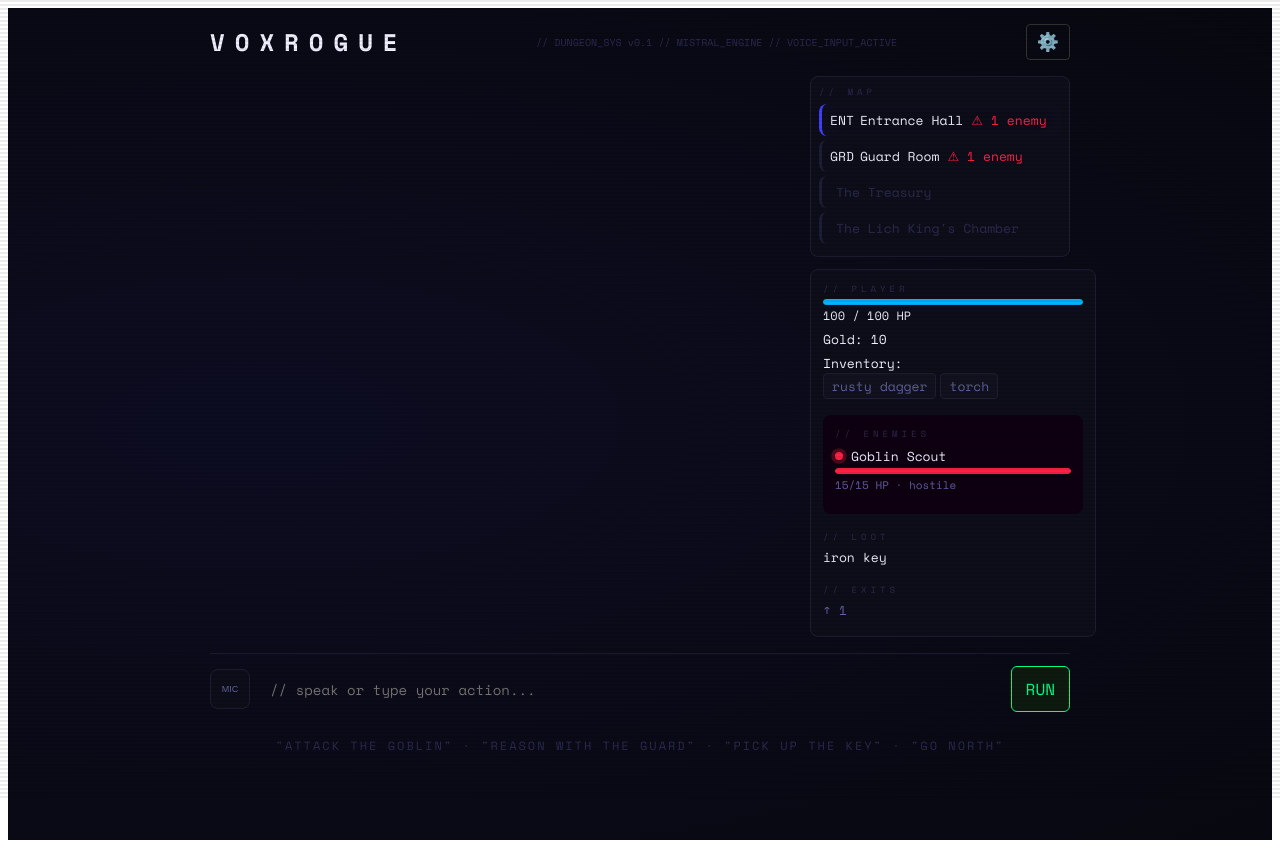
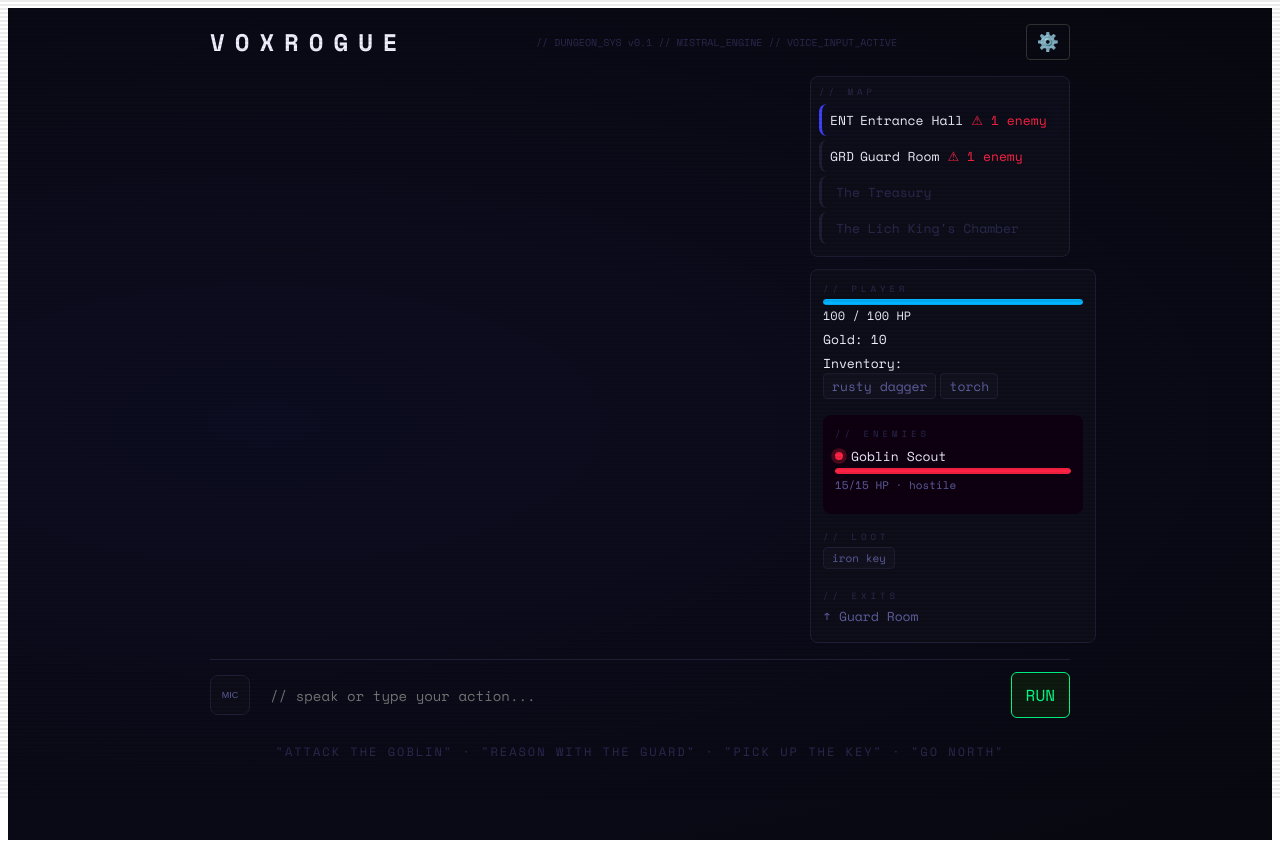
Before and after one commit to Devansh-Ruia/VoxRogue, a React (Vite) app: page / in a window 1280 px wide. Built offline with nearby package versions, Linux system fonts and the light colour scheme.

Commit message:
Fix:UIImprovements

```diff
--- a/src/components/GameLog.jsx
+++ b/src/components/GameLog.jsx
@@ -50,6 +50,7 @@ export function GameLog({ log, isThinking, logColors }) {
                 ? "0 0 8px #ffaa0044, 0 0 20px #ffaa0022"
                 : "none",
             animation: "log-entry 0.15s ease-out",
+            background: entry.type === "narrator" ? "transparent" : "none",
           }}
         >
           {entry.text}
--- a/src/components/StatusPanel.jsx
+++ b/src/components/StatusPanel.jsx
@@ -1,3 +1,6 @@
+import { useState } from "react";
+import { DUNGEON } from "../game/dungeon";
+
 export function StatusPanel({ player, room }) {
   const hpPct = ((player.hp ?? player.maxHp) / (player.maxHp || 1)) * 100;
   const hpColor =
@@ -121,7 +124,28 @@ export function StatusPanel({ player, room }) {
       {loot.length > 0 && (
         <section>
           <div style={{ color: "#2a2a50", marginBottom: 4, fontSize: 9, letterSpacing: 4 }}>// LOOT</div>
-          <div>{loot.join(", ")}</div>
+          <div style={{ display: "inline-flex", gap: 4, flexWrap: "wrap" }}>
+            {loot.length
+              ? loot.map((item, idx) => (
+                  <span
+                    key={idx}
+                    style={{
+                      display: "inline-block",
+                      background: "#12121f",
+                      border: "1px solid #1e1e35",
+                      borderRadius: "4px",
+                      padding: "2px 8px",
+                      fontSize: "11px",
+                      color: "#6060a0",
+                      marginRight: "4px",
+                      marginBottom: "4px",
+                    }}
+                  >
+                    {item}
+                  </span>
+                ))
+              : "—"}
+          </div>
         </section>
       )}
 
@@ -131,7 +155,7 @@ export function StatusPanel({ player, room }) {
           {(exits || []).map((exit) => (
             <div key={exit} style={{ color: "#6060a0", marginBottom: 4 }}>
               {exit === "north" && "↑"} {exit === "east" && "→"}{" "}
-              {exit === "south" && "↓"} {exit === "west" && "←"} {room.exits[exit]}
+              {exit === "south" && "↓"} {exit === "west" && "←"} {DUNGEON[room.exits[exit]].name}
             </div>
           ))}
         </div>
```
